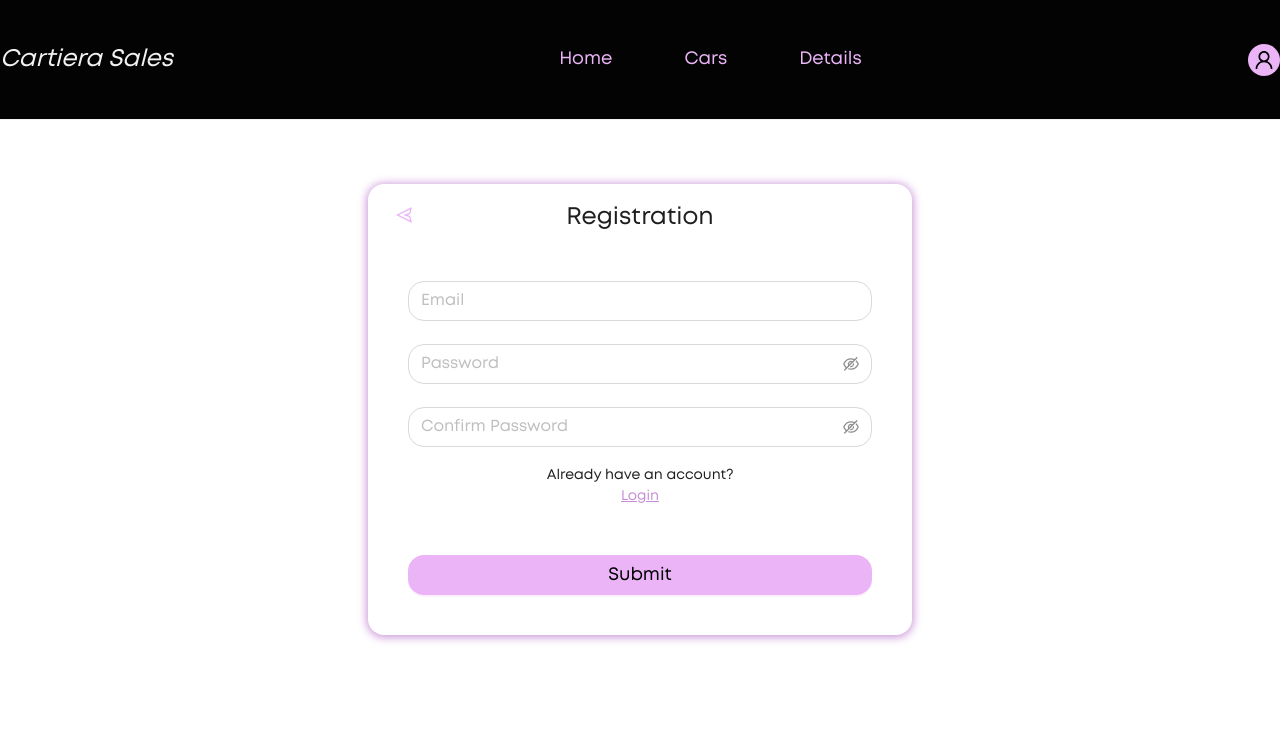
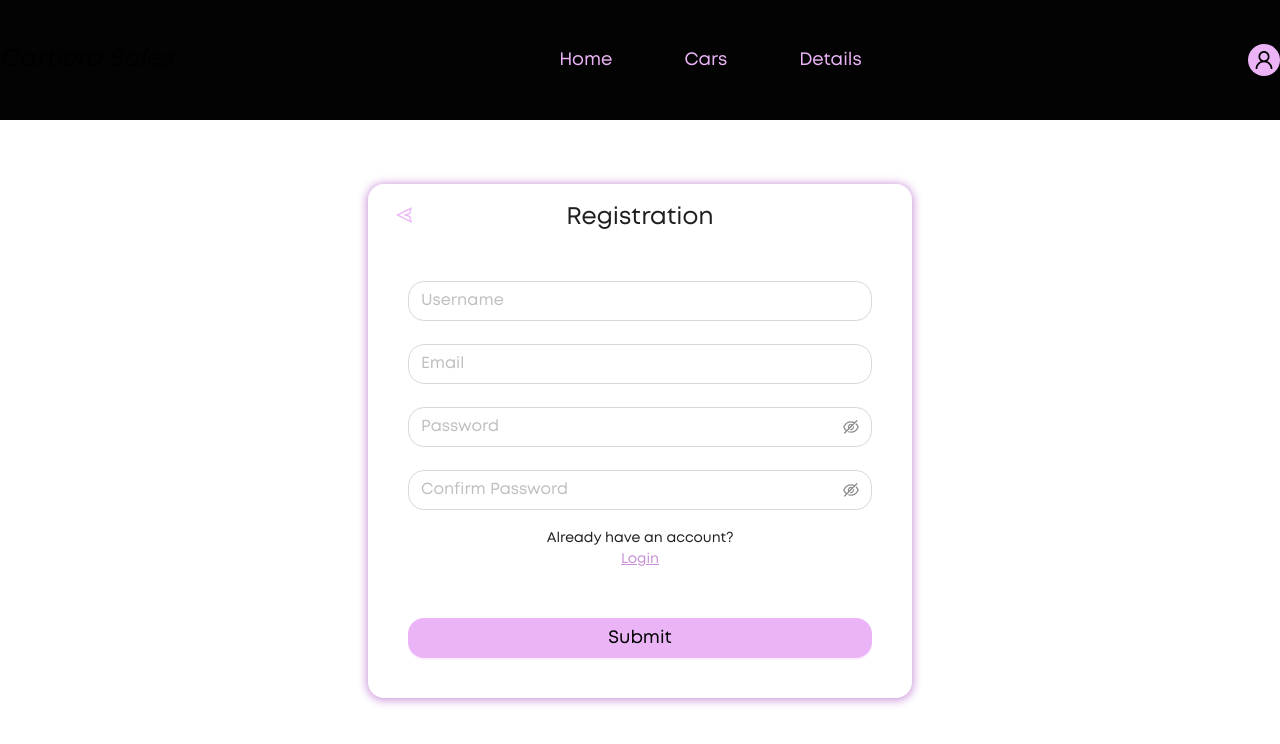
Before and after one commit to trusthemind/cartiera-fe, a Next.js app: page /auth/registration in a window 1280 px wide. Shown: the top 744 px of the page. Built offline with nearby package versions, Linux system fonts and the light colour scheme; no server answers.

Commit message:
add (validation and styles) add authorization validation and a theme custom providers fixes

```diff
--- a/src/app/globals.scss
+++ b/src/app/globals.scss
@@ -14,7 +14,7 @@
   --font-mont: Mont;
   --font-archivo: Archivo;
   --primary-dark: #030303;
-  --primary-ligth: #f1f1f1;
+  --primary-ligth: #f;
   --black: #000;
   --yellow: #f2f99c;
   --purple: #eab4f7;
--- a/src/components/forms/RegistrationForm/index.tsx
+++ b/src/components/forms/RegistrationForm/index.tsx
@@ -7,8 +7,10 @@ import s from "./style.module.scss";
 import { Button, Typography } from "antd";
 import Link from "next/link";
 import { AppRoutes } from "@/src/constants/constants";
+import { useLazyRegistrationQuery } from "@/src/api/auth";
 
 export const RegistrationForm = () => {
+  const [registerTrigger, { data, isLoading, isError }] = useLazyRegistrationQuery();
   const {
     register,
     watch,
@@ -21,12 +23,18 @@ export const RegistrationForm = () => {
   });
 
   const onSubmit: SubmitHandler<registrationFormValues> = async (data) => {
-    console.log(data.email);
-    console.log(watch("email"));
+    registerTrigger({ name: data.name, email: data.email, password: data.password }, true);
   };
 
   return (
     <form onSubmit={handleSubmit(onSubmit)} className={"formContainer"}>
+      <CustomInput
+        name="name"
+        placeholder="Username"
+        type="text"
+        control={control}
+        error={errors.name}
+      />
       <CustomInput
         name="email"
         placeholder="Email"
@@ -53,7 +61,7 @@ export const RegistrationForm = () => {
         <br />
         <Link
           href={AppRoutes.Login}
-          style={{ color: "var(--purple-dark)", textDecoration: "underline"}}
+          style={{ color: "var(--purple-dark)", textDecoration: "underline" }}
         >
           Login
         </Link>
--- a/src/constants/errors.ts
+++ b/src/constants/errors.ts
@@ -2,8 +2,11 @@ export const InputErrors = {
   field: {
     req: "This field is required",
     invalid: "This field is invalid",
-    min8: "Min length is 8 characters",
-    max16: "Max length is 16 characters",
+    lenght: {
+      min8: "Min length is 8 characters",
+      min4: "Min length is 4 characters",
+      max16: "Max length is 16 characters",
+    },
     notMatch: "Fields dont match",
   },
 };
--- a/utils/validation/registrationSchema/index.ts
+++ b/utils/validation/registrationSchema/index.ts
@@ -3,17 +3,18 @@ import { InputErrors } from "@/src/constants/errors";
 
 export const RegistrationSchema = zod
   .object({
-    email: zod
-      .string({ required_error: InputErrors.field.invalid })
-      .email(InputErrors.field.invalid),
+    name: zod
+      .string({ required_error: InputErrors.field.req })
+      .min(4, InputErrors.field.lenght.min8),
+    email: zod.string({ required_error: InputErrors.field.req }).email(InputErrors.field.invalid),
     password: zod
-      .string({ required_error: InputErrors.field.invalid })
-      .min(8, InputErrors.field.min8)
-      .max(16, InputErrors.field.max16),
+      .string({ required_error: InputErrors.field.req })
+      .min(8, InputErrors.field.lenght.min8)
+      .max(16, InputErrors.field.lenght.max16),
     confirm_password: zod
-      .string({ required_error: InputErrors.field.invalid })
-      .min(8, InputErrors.field.min8)
-      .max(16, InputErrors.field.max16),
+      .string({ required_error: InputErrors.field.req })
+      .min(8, InputErrors.field.lenght.min8)
+      .max(16, InputErrors.field.lenght.max16),
   })
   .refine((data) => data.password === data.confirm_password, {
     path: ["confirm_password"],
```
Also changed, not shown: src/components/ThemeProvider/index.tsx (+9 -6 lines), utils/validation/loginSchema/index.ts (added, +12 -0 lines).
